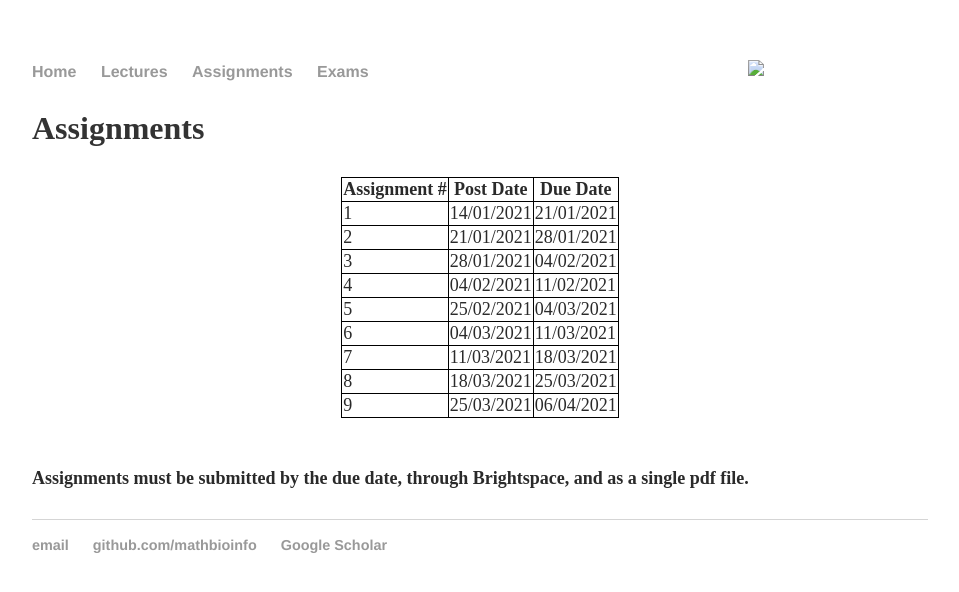
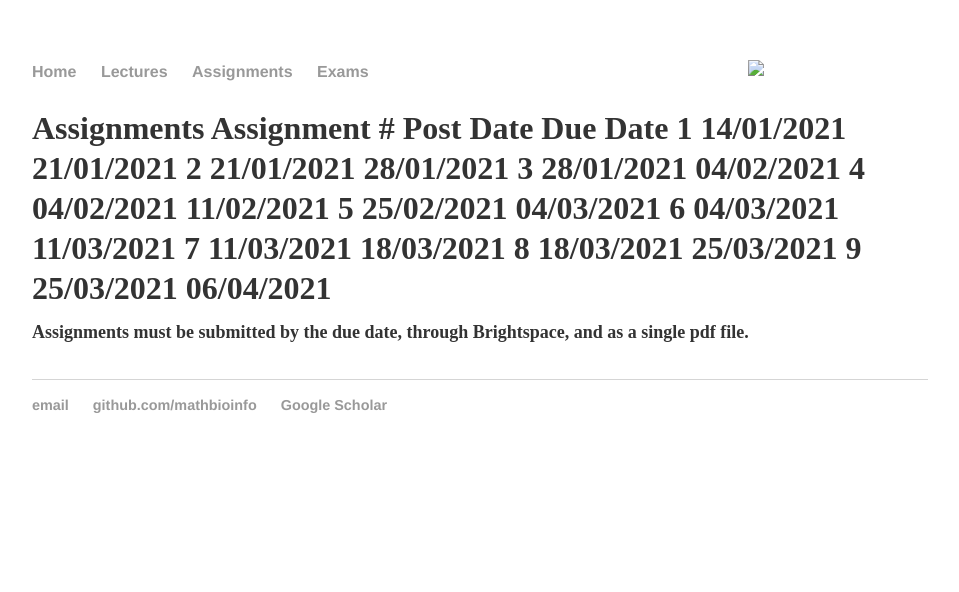
Before and after one commit to MathBioInfo/amjadkhan, a Jekyll site: the page Teaching/financialmath2021/Assignments/index.html, which Jekyll copies as it is, in a window 1280 px wide. Shown: the top 592 px of the page, without its empty margins (160-1119 px from the left). Built offline with Jekyll 4.4.1, drawn with Linux system fonts in a browser that asks for light colours.

Commit message:
Update index.html

```diff
--- a/Teaching/financialmath2021/Assignments/index.html
+++ b/Teaching/financialmath2021/Assignments/index.html
@@ -32,7 +32,7 @@ table.center {
 }
 </style>
 </head>
-<table class="center">
+<!--<table class="center">-->
   <p><font size="6"><b>Assignments
   <tr>
     <th>Assignment # </th>
```
